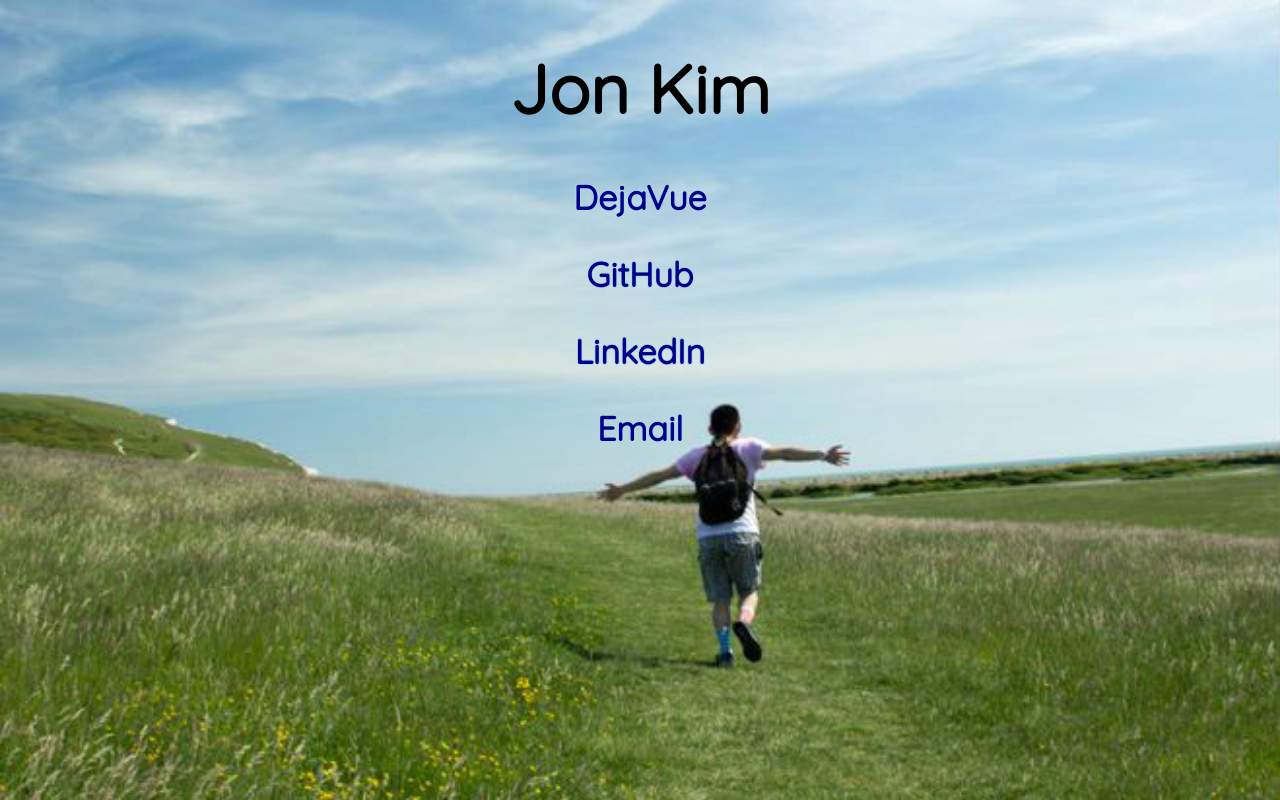
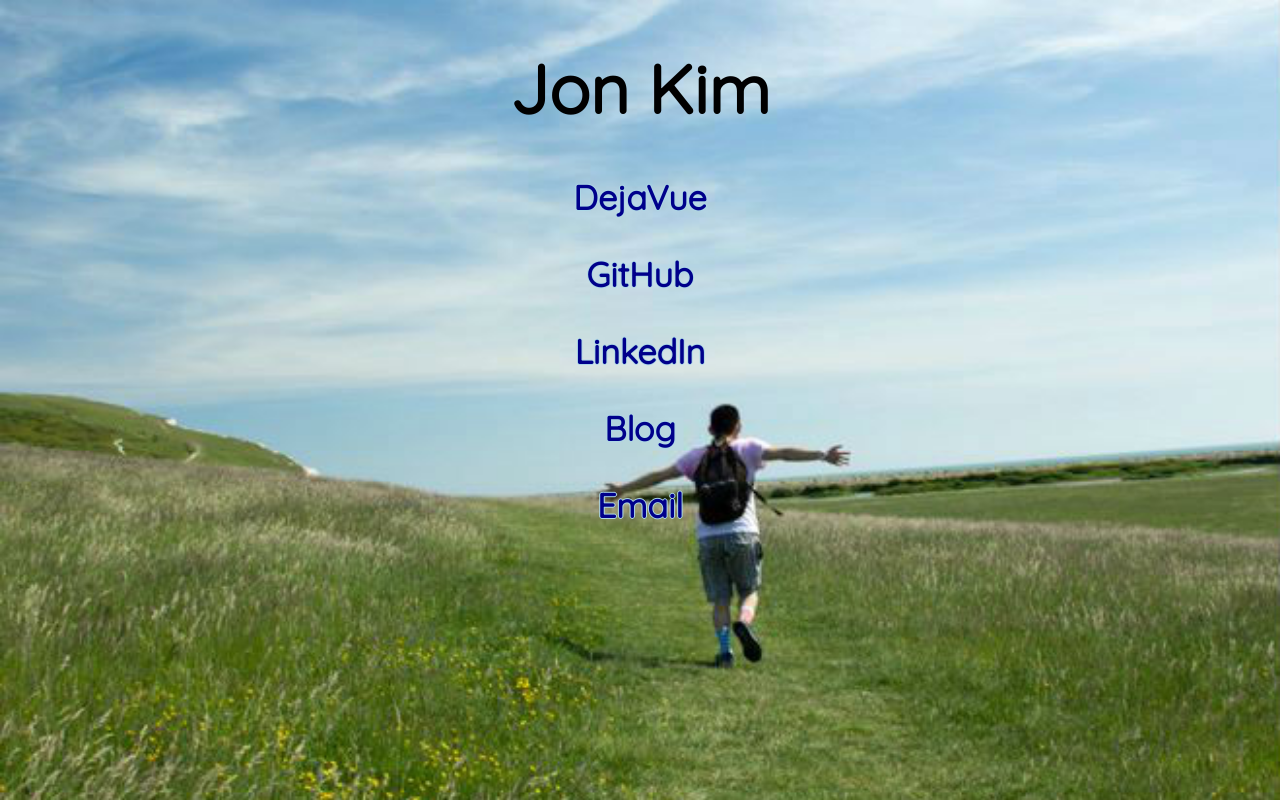
Before and after one commit to kimhjona/jkimlandingpage, a website: page index.html in a window 1280 px wide. Drawn offline with Linux system fonts and the light colour scheme.

Commit message:
added blog link

```diff
--- a/index.html
+++ b/index.html
@@ -11,6 +11,7 @@
       <p><a href='https://github.com/MiCottOn/DejaVue'>DejaVue</a></p>
       <p><a href='https://github.com/kimhjona/'>GitHub</a></p>
       <p><a href='https://www.linkedin.com/in/jhyunkim/'>LinkedIn</a></p>
+      <p><a href='https://medium.com/@jonajumba'>Blog</a></p>
       <p><a href="mailto:kimhjona@gmail.com">Email</a></p>
     </div>
   </body>
```
